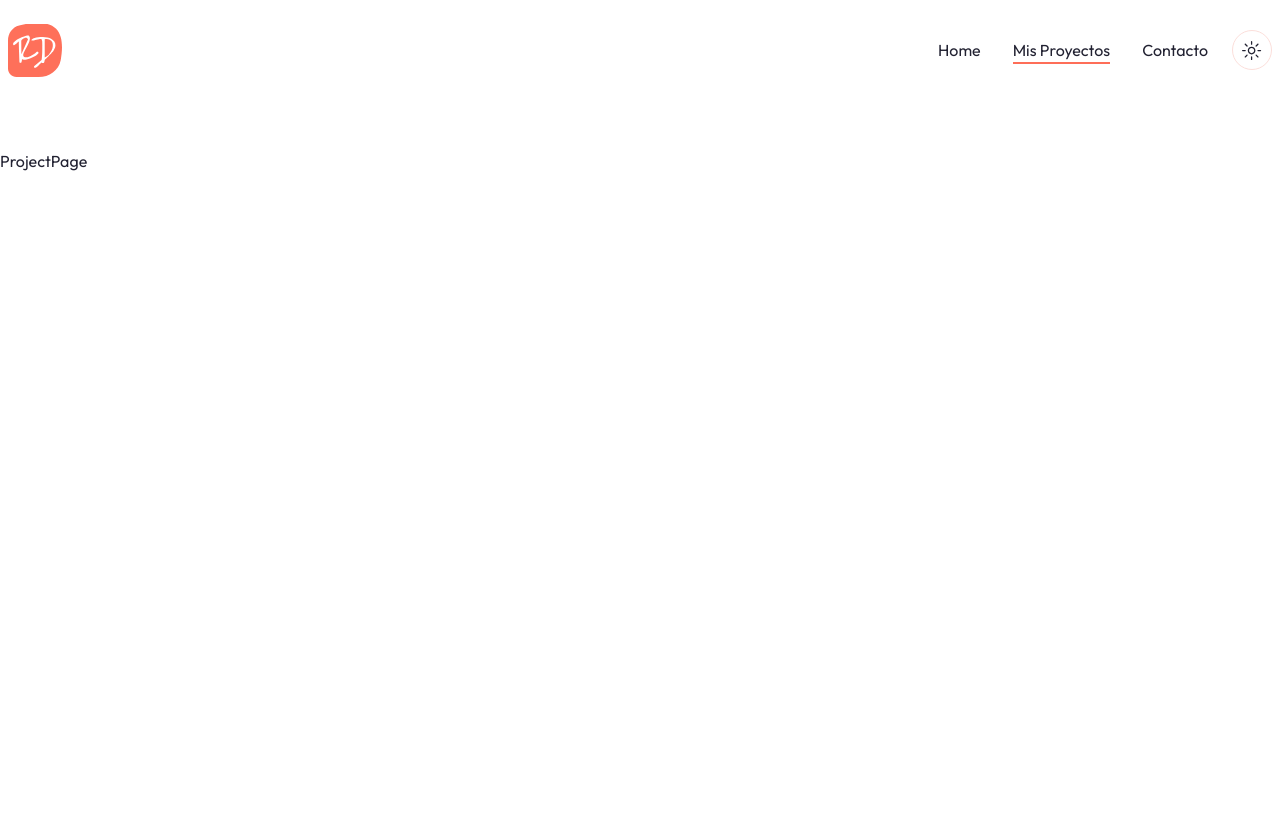
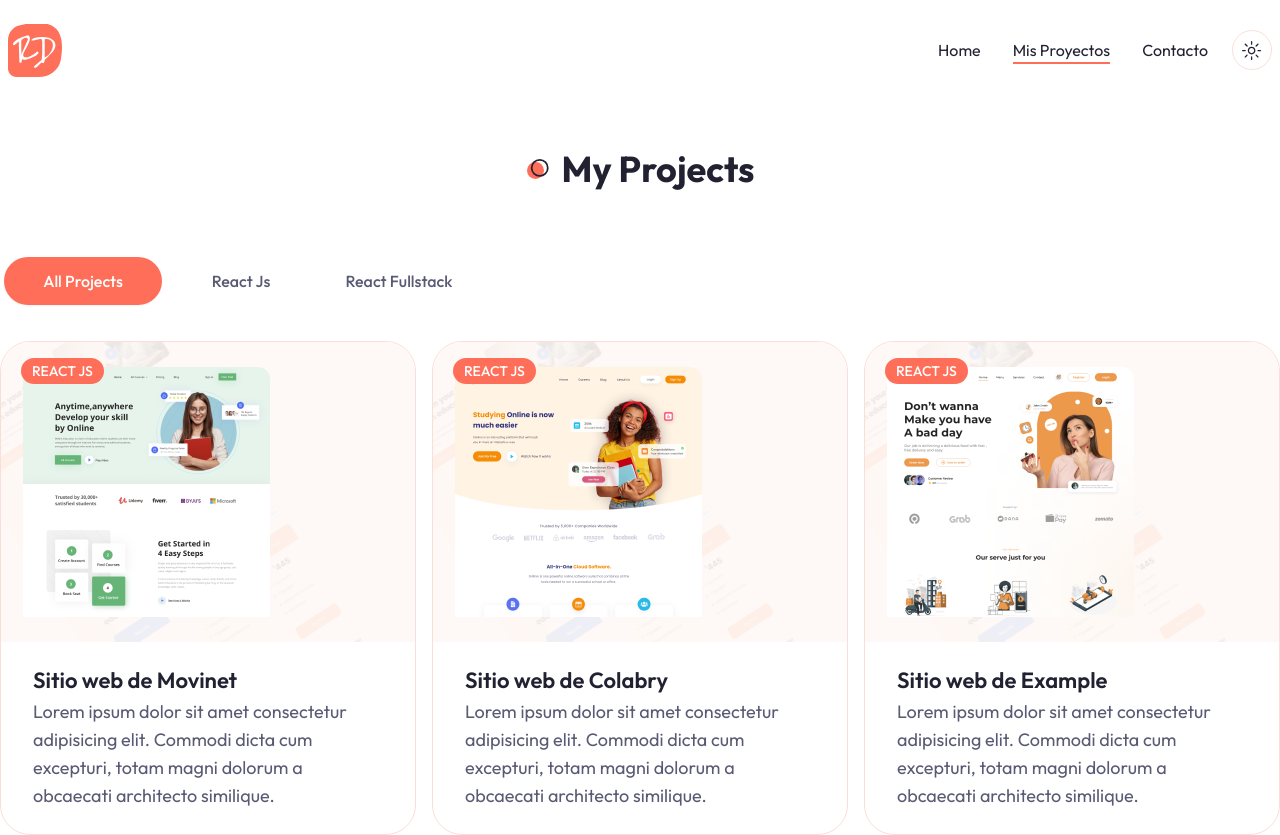
Before and after one commit to arnaldo16763695/portfolio2, a Next.js app: page /projects in a window 1280 px wide. Shown: the top 835 px of the page. Built offline with nearby package versions, Linux system fonts and the light colour scheme.

Commit message:
this commit set the projects component

```diff
--- a/app/projects/page.jsx
+++ b/app/projects/page.jsx
@@ -1,13 +1,63 @@
-'use client'
-import {useState} from 'react';
-import ProjectCard from '@/components/ProjectCard';
+"use client";
+import { useState } from "react";
+import ProjectCard from "@/components/ProjectCard";
+import { Tabs, TabsList, TabsTrigger } from "@/components/ui/tabs";
+import { projectData } from "@/app/lib/data";
+import { TabsContent } from "@radix-ui/react-tabs";
 
-
+const uniqueCategories = [
+  "all projects",
+  ...new Set(projectData.map((item) => item.category)),
+];
 
 const ProjectPage = () => {
+  const [categories, setCategories] = useState(uniqueCategories);
+  const [category, setCategory] = useState("all projects");
+
+  // if category is 'all projects' return all projects, else filter by category
+  const filteredProjects = projectData.filter((project) => {
+    return category === "all projects"
+      ? project
+      : project.category === category;
+  });
+
+  console.log(filteredProjects);
+  // console.log(category);
   return (
-    <section className='min-h-screen pt-12'>ProjectPage</section>
-  )
-}
+    <section className="min-h-screen pt-12">
+      <div className="container mx-auto">
+        <h2 className="section-title mb-8 xl:mb-16 text-center mx-auto">
+          My Projects
+        </h2>
+        {/* tabs  */}
 
-export default ProjectPage
+        <Tabs defaultValue={category} className="mb-24 xl:mb-48">
+          <TabsList className="w-full grid h-full md:grid-cols-4 lg:max-w-[640px]">
+            {categories.map((category, index) => (
+              <TabsTrigger
+                onClick={() => setCategory(category)}
+                value={category}
+                key={index}
+                className="capitalize w-[162px] md:w-auto"
+              >
+                {category}
+              </TabsTrigger>
+            ))}
+          </TabsList>
+          {/* tabs content  */}
+          <div className="text-lg xl:mt-8 grid grid-cols-1 lg:grid-cols-3 gap-4">
+            {filteredProjects.map((project, index) => {
+              return (
+                <TabsContent value={category} key={index}>
+                  <ProjectCard project={project} />
+                </TabsContent>
+              );
+            })}
+          </div>
+        </Tabs>
+      </div>
+    </section>
+  );
+};
+
+export default ProjectPage;
```
Also changed, not shown: app/lib/data.js.
